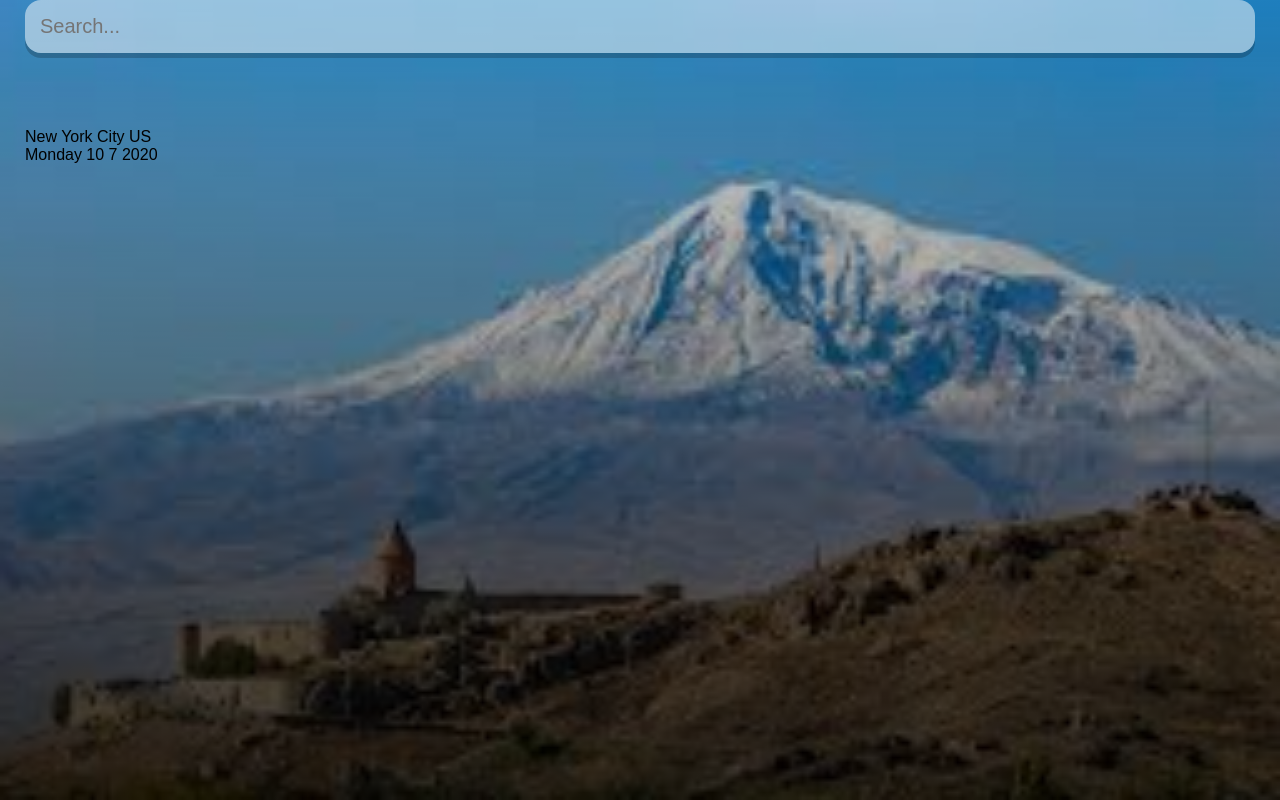
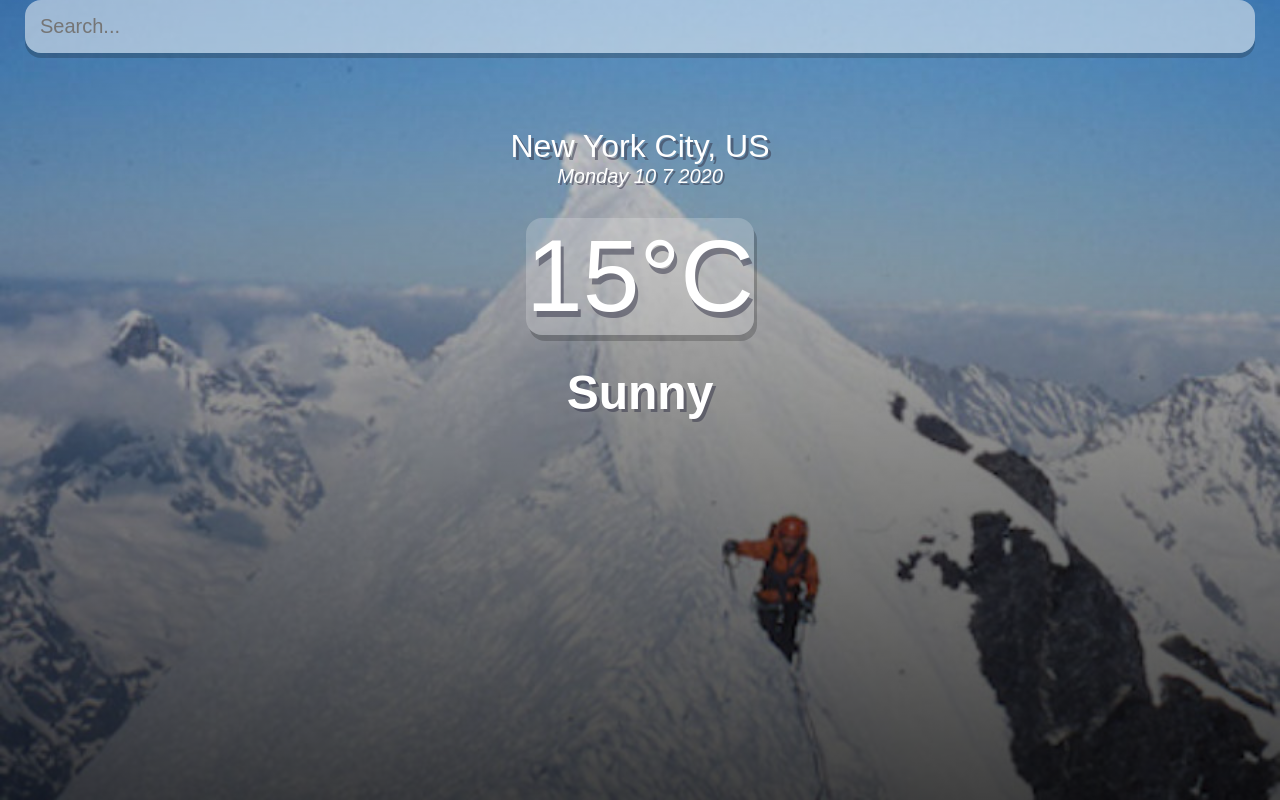
Before and after one commit to ganesh-sadanala/WeatherApp_ReactJs, a React (Create React App) app in the folder weatherapp/: page / in a window 1280 px wide. Built offline with nearby package versions, Linux system fonts and the light colour scheme; no server answers.

Commit message:
Design the location, weather box

```diff
--- a/weatherapp/src/App.js
+++ b/weatherapp/src/App.js
@@ -1,10 +1,17 @@
-import React from "react";
+import React, { useState } from "react";
 
 const api = {
   key: process.env.REACT_APP_MY_API_KEY,
   base: "https://api.openweathermap.org/data/2.5/",
 };
 function App() {
+  const { query, setQuery } = useState("");
+  const { weather, setWeather } = useState({});
+
+  const search = (event) => {
+    if (event.key == "enter") {
+    }
+  };
   const dateBuilder = (d) => {
     let months = [
       "January",
@@ -46,9 +53,13 @@ function App() {
             placeholder="Search... "
           ></input>
         </div>
-        <div className="Location-box">
-          <div className="Location">New York City US</div>
+        <div className="location-box">
+          <div className="location">New York City, US</div>
           <div className="date">{dateBuilder(new Date())}</div>
+        </div>
+        <div className="weather-box">
+          <div className="temp">15°C</div>
+          <div className="weather">Sunny</div>
         </div>
       </main>
     </div>
--- a/weatherapp/src/index.css
+++ b/weatherapp/src/index.css
@@ -8,7 +8,7 @@ body {
   font-family: sans-serif;
 }
 .App {
-  background-image: url("./assets/mountain.jpeg");
+  background-image: url("./assets/mountain.jpg");
   background-size: cover;
   background-position: bottom;
 }
@@ -50,3 +50,39 @@ main {
 .search-box .search-bar:focus {
   background-color: rgba(255, 255, 255, 0.75);
 }
+.location-box .location {
+  color: #fff;
+  font-size: 32px;
+  font-weight: 500;
+  text-align: center;
+  text-shadow: 3px 3px rgba(50, 50, 70, 0.5);
+}
+.location-box .date {
+  color: #fff;
+  font-size: 20px;
+  font-weight: 300;
+  font-style: italic;
+  text-align: center;
+  text-shadow: 2px 2px rgba(50, 50, 70, 0.5);
+}
+.weather-box {
+  text-align: center;
+}
+.weather-box .temp {
+  position: relative;
+  display: inline-block;
+  margin: 30px auto;
+  background-color: rgba(255, 255, 255, 0.2);
+  border-radius: 16px;
+  color: #fff;
+  font-size: 102px;
+  text-shadow: 3px 6px rgba(50, 50, 70, 0.5);
+  text-align: center;
+  box-shadow: 3px 6px rgba(0, 0, 0, 0.2);
+}
+.weather-box .weather {
+  color: #fff;
+  font-size: 48px;
+  font-weight: 700;
+  text-shadow: 3px 3px rgba(50, 50, 70, 0.5);
+}
```
Also changed, not shown: weatherapp/src/assets/mountain.jpeg, weatherapp/src/assets/mountain.jpg (added).
